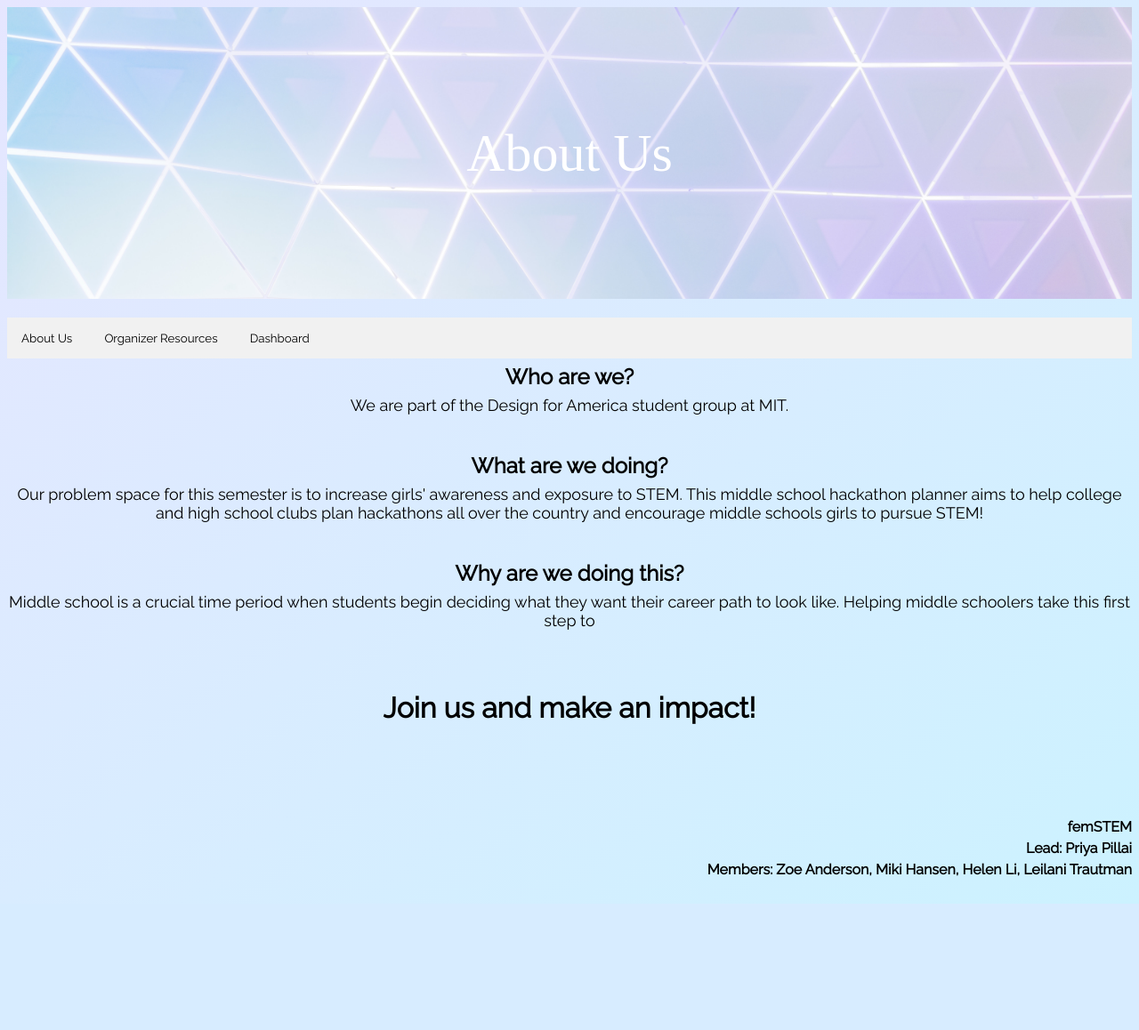
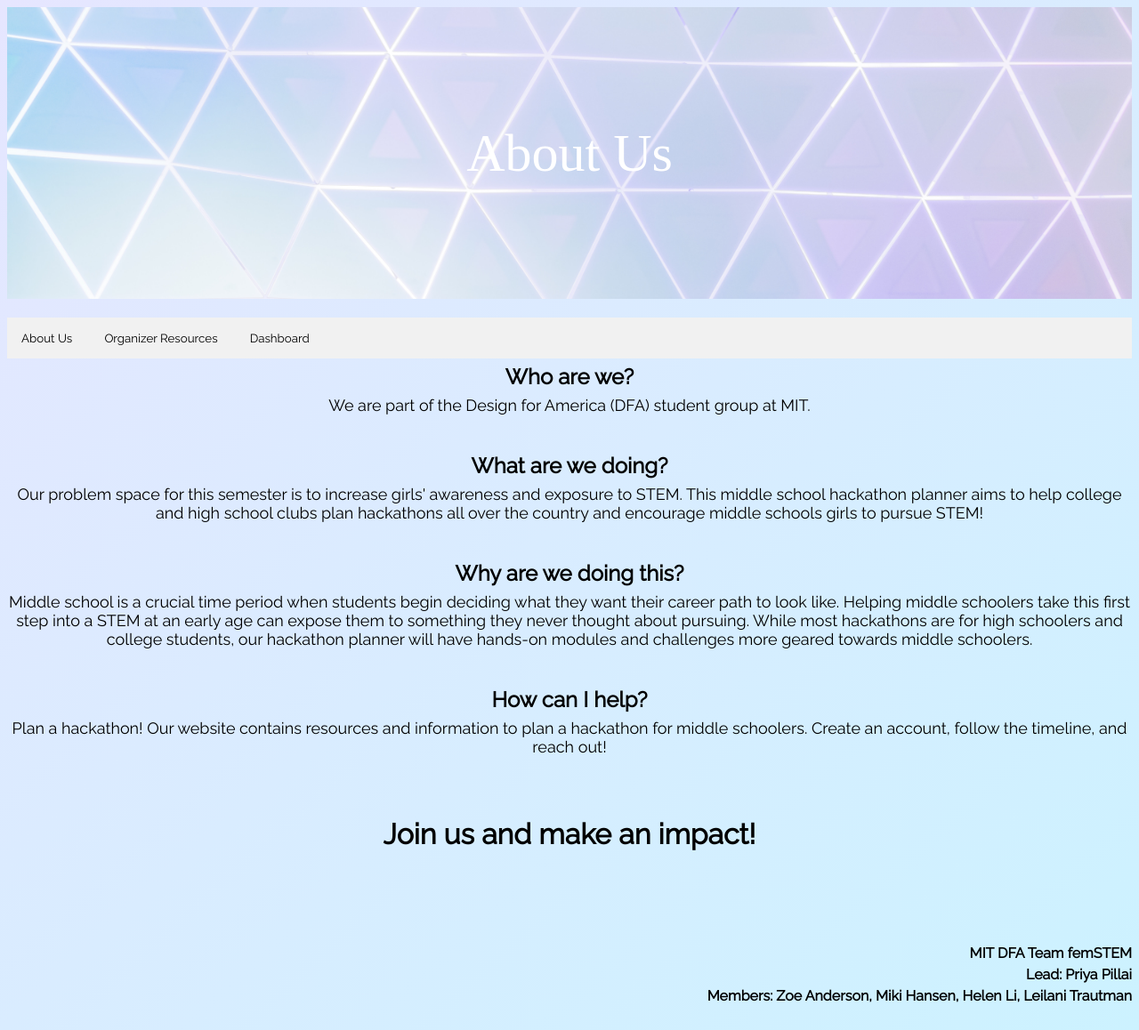
Before and after one commit to ltrautman/femSTEM, a Django app: template sigma/sigmaweb/templates/aboutus.html in a window 1280 px wide. Shown: the whole page at 89% size. Before the commit the page ends 985 px from the top, so only its background shows below. Run offline with Django 3.2, Linux system fonts and the light colour scheme; the template is opened without the code that fills it, so the values that code supplies are empty; some web fonts are replaced.

Commit message:
about us page

```diff
--- a/sigma/sigmaweb/templates/aboutus.html
+++ b/sigma/sigmaweb/templates/aboutus.html
@@ -16,7 +16,7 @@
 	</div>
 	<body id="grad">
 		<h2 class="aboutus_question">Who are we?</h2>
-		<p class="aboutus_answer">We are part of the Design for America student group at MIT.</p><br>
+		<p class="aboutus_answer">We are part of the Design for America (DFA) student group at MIT.</p><br>
 
 		<h2 class="aboutus_question">What are we doing?</h2>
 		<p class="aboutus_answer">Our problem space for this semester is to increase girls' awareness and exposure to STEM.
@@ -26,14 +26,20 @@
 		<h2 class="aboutus_question">Why are we doing this?</h2>
 		<p class="aboutus_answer">Middle school is a crucial time period when students begin
 			 deciding what they want their career path to look like. Helping middle schoolers take
-		   this first step to</p><br>
+		   this first step into a STEM at an early age can expose them to something they
+		   never thought about pursuing. While most hackathons are for high schoolers and college students,
+		   our hackathon planner will have hands-on modules and challenges more geared towards middle schoolers.</p><br>
+
+	  <h2 class="aboutus_question">How can I help?</h2>
+		<p class="aboutus_answer">Plan a hackathon! Our website contains resources and information
+		to plan a hackathon for middle schoolers. Create an account, follow the timeline, and reach out!</p><br>
 
 		<p>
 		 <strong>Join us and make an impact!</strong>
 		</p>
 		<br><br><br>
 		<h4 id="aboutus_signature">
-		 <strong>femSTEM</strong></br></br>
+		 <strong>MIT DFA Team femSTEM</strong></br></br>
 		 <strong>Lead:</strong> Priya Pillai</br></br>
 		 <strong>Members:</strong> Zoe Anderson, Miki Hansen, Helen Li, Leilani Trautman
 		</h4>
```
Also changed, not shown: 2 other files.
